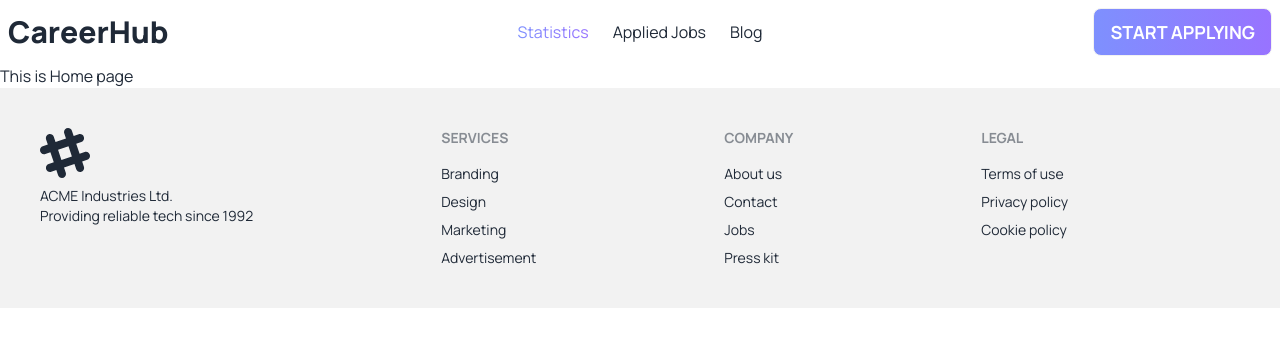
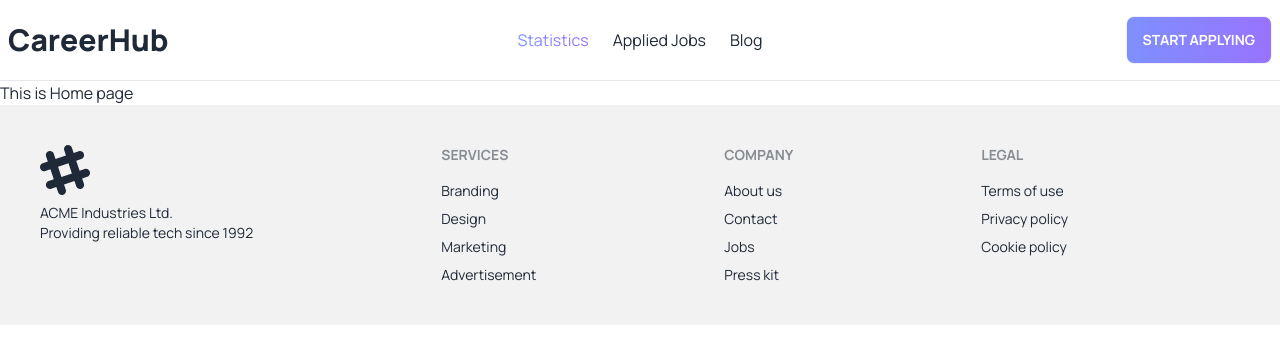
Before and after one commit to developerbadsa/career-hub-react-project, a React (Vite) app: page / in a window 1280 px wide. Shown: the top 364 px of the page. Built offline with nearby package versions, Linux system fonts and the light colour scheme.

Commit message:
header update done

```diff
--- a/src/Components/Sections/Header/TopBar.jsx
+++ b/src/Components/Sections/Header/TopBar.jsx
@@ -3,8 +3,8 @@ import { NavLink } from "react-router-dom";
 
 
 const TopBar = () => {
-  return (
-    <nav className="navbar bg-base-100">
+  return(
+    <nav className="navbar bg-base-100 py-4 border-b">
       <div className="navbar-start">
         <div className="dropdown">
           <label tabIndex={0} className="btn btn-ghost lg:hidden">
@@ -59,7 +59,7 @@ const TopBar = () => {
         </ul>
       </div>
       <div className="navbar-end">
-        <a className="btn font-bold text-lg text-white bg-gradient-to-r from-[#7E90FE] to-[#9873FF]">
+        <a className="btn btn-md font-bold text-md text-white bg-gradient-to-r from-[#7E90FE] to-[#9873FF]">
           Start Applying
         </a>
       </div>
```
